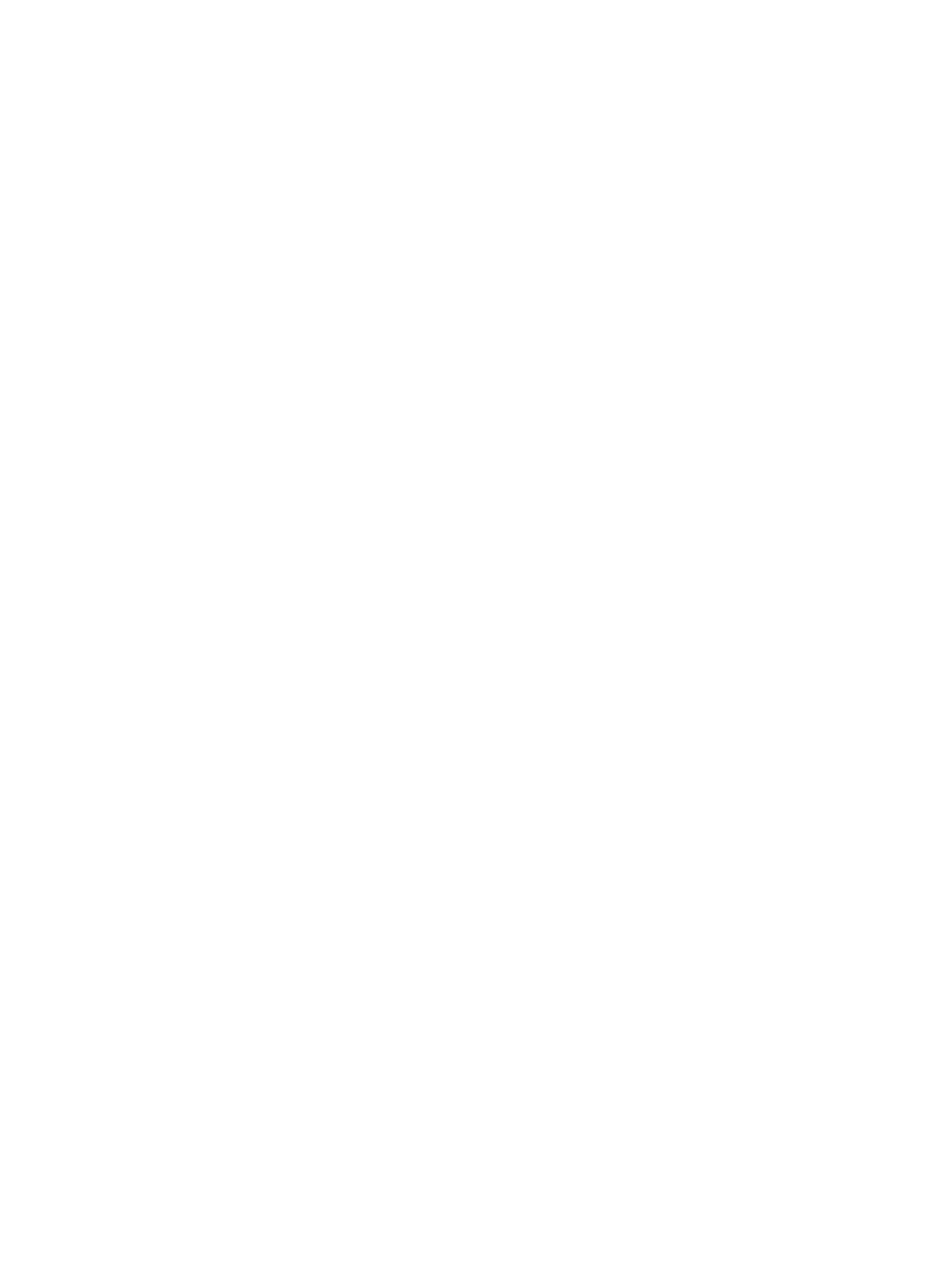
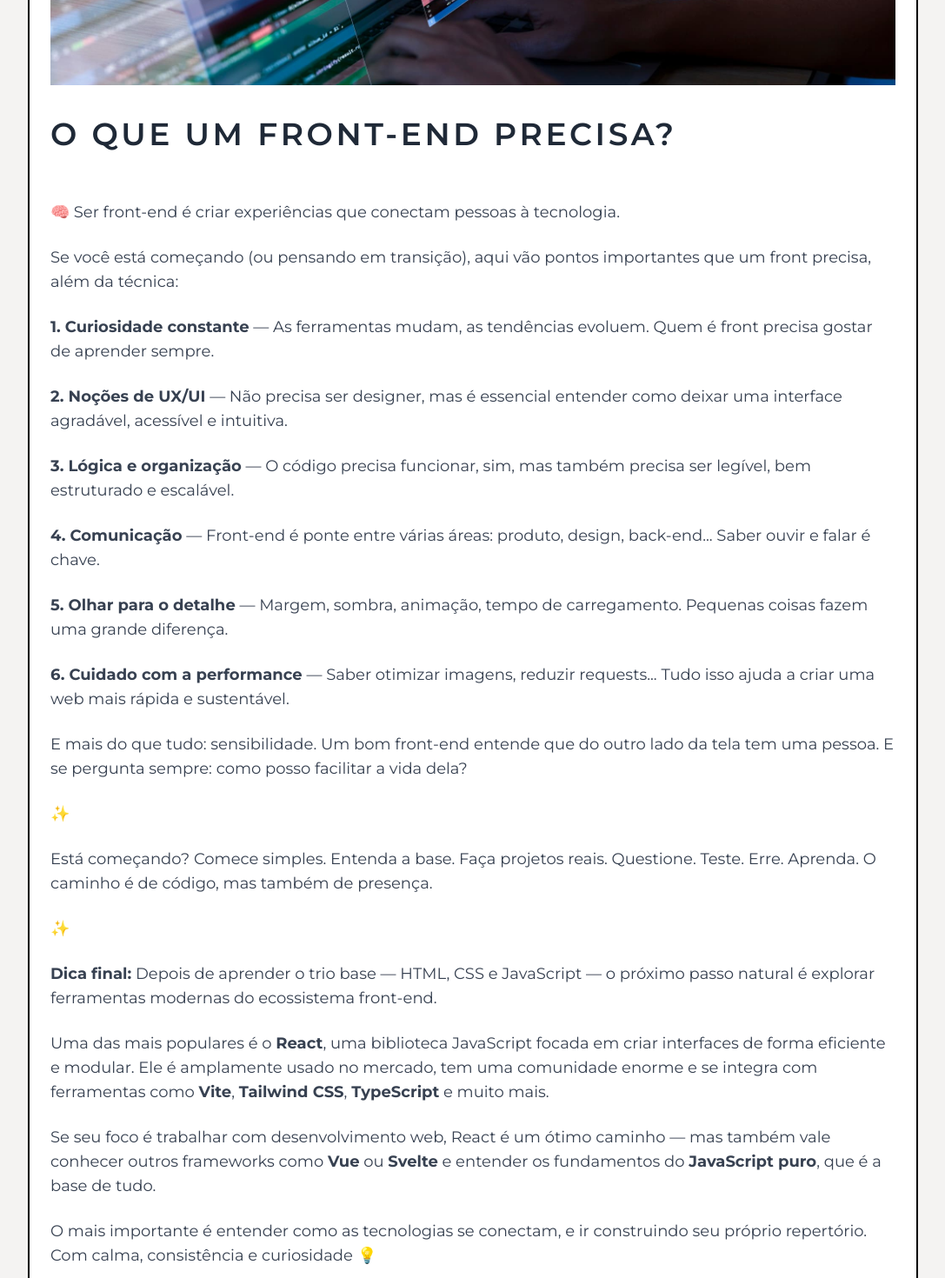
Before and after one commit to juliabacchi1/juliadev, a React (Vite) app: page /blog/frontend in a window 1280 px wide. Before the commit this address had no page. Shown: the part 500-1970 px from the top of the page at 87% size, without its empty margins (96-1183 px from the left). Before the commit the page ends 800 px from the top, so only its background shows below. Built offline with nearby package versions, Linux system fonts and the light colour scheme; a web font is replaced by a local one.

Commit message:
Novos postos para o blog

```diff
--- a/src/App.jsx
+++ b/src/App.jsx
@@ -3,6 +3,8 @@ import Portfolio from "./sections/Project";
 import PostLivros from "./components/PostLivros";
 import PostSeries from "./components/PostSeries";
 import PostMulher from "./components/PostMulher";
+import PostFrontEnd from "./components/PostFrontEnd";
+import PostDesign from "./components/PostDesign";
 
 export default function App() {
   return (
@@ -11,6 +13,8 @@ export default function App() {
       <Route path="/blog/livros" element={<PostLivros />} />
       <Route path="/blog/series" element={<PostSeries />} />
       <Route path="/blog/mulher" element={<PostMulher />} />
+      <Route path="/blog/frontend" element={<PostFrontEnd />} />
+      <Route path="/blog/design" element={<PostDesign />} />
     </Routes>
   );
 }
--- /dev/null
+++ b/src/components/PostDesign.jsx
@@ -0,0 +1,109 @@
+import PostTemplate from "./PostTemplate";
+
+export default function PostDesign() {
+  return (
+    <PostTemplate
+      title="Design para Devs: 5 princípios visuais que mudaram meu código"
+      image="/Design.jpg"
+      date="16/02/2025"
+    >
+      <p>
+        Quando comecei no front-end, eu achava que “design” era só sobre cor e
+        ícone. Mas aos poucos entendi que saber um pouco de design me tornava
+        uma dev mais completa, e que isso fazia TODA diferença no mercado.
+      </p>
+
+      <p>
+        Não é preciso virar designer, mas entender os **fundamentos visuais** e
+        de **experiência do usuário** te coloca quilômetros à frente.
+      </p>
+
+      <p>
+        Aqui vão alguns aprendizados que mudaram meu código (e minha visão):
+      </p>
+
+      <ul className="list-disc list-inside space-y-2">
+        <li>
+          <strong>Espaçamento é organização:</strong> padding e margin trazem
+          respiro e equilíbrio visual. Crie um sistema (tipo usar só múltiplos
+          de 4px ou 8px).
+        </li>
+        <li>
+          <strong>Hierarquia visual:</strong> títulos grandes, textos médios,
+          detalhes pequenos. Isso guia o olhar.
+        </li>
+        <li>
+          <strong>Tipografia importa:</strong> uma fonte clara, legível, com bom
+          espaçamento entre linhas muda tudo.
+        </li>
+        <li>
+          <strong>Alinhamento é elegância:</strong> quando tudo está alinhado,
+          transmite cuidado e profissionalismo.
+        </li>
+        <li>
+          <strong>Contraste é acessibilidade:</strong> sem contraste, ninguém
+          lê. Pense em quem usa óculos ou está no sol.
+        </li>
+      </ul>
+
+      <p>
+        🧠 Quer começar a aprender mais sobre design como dev? Aqui vão alguns
+        caminhos:
+      </p>
+
+      <ul className="list-disc list-inside space-y-2">
+        <li>
+          <strong>Estude UI/UX no seu tempo:</strong> canais como
+          <a
+            href="https://www.youtube.com/c/FluxAcademy"
+            target="_blank"
+            rel="noreferrer"
+            className="underline ml-1"
+          >
+            Flux Academy
+          </a>{" "}
+          ou
+          <a
+            href="https://www.youtube.com/c/RefactoringUI"
+            target="_blank"
+            rel="noreferrer"
+            className="underline ml-1"
+          >
+            Refactoring UI
+          </a>{" "}
+          são ótimos pontos de partida.
+        </li>
+        <li>
+          <strong>Siga perfis no Instagram/Twitter:</strong> como @figmadesign,
+          @ui__inspiration, @bradfrost ou @steveschoger.
+        </li>
+        <li>
+          <strong>Use ferramentas visuais:</strong> Figma, Penpot, Whimsical ou
+          até extensões como ColorZilla e WhatFont pra estudar sites que você
+          ama.
+        </li>
+        <li>
+          <strong>Pratique copiando interfaces:</strong> clone o layout de um
+          site no código. Você vai notar padrões incríveis.
+        </li>
+      </ul>
+
+      <p>
+        💡 <strong>Dica prática:</strong> abra um site que você acha bonito.
+        Observe os espaços, tamanhos, fontes. Use o inspetor do navegador.
+        Pergunte: por que isso me agrada visualmente?
+      </p>
+
+      <p>
+        💬 No mercado, devs que entendem de design são procurados porque criam
+        **experiências** e não só funcionalidades. E isso é cada vez mais
+        valorizado.
+      </p>
+
+      <p>
+        ✨ Aprender design é aprender a se comunicar melhor. Como devs, nosso
+        trabalho não é só fazer funcionar: É fazer sentido.
+      </p>
+    </PostTemplate>
+  );
+}
--- /dev/null
+++ b/src/components/PostFrontEnd.jsx
@@ -0,0 +1,95 @@
+import PostTemplate from "./PostTemplate";
+
+export default function PostFrontend() {
+  return (
+    <PostTemplate
+      title="O que um front-end precisa?"
+      image="/FrontEnd.jpg"
+      date="08/01/2025"
+    >
+      <p>
+        🧠 Ser front-end é criar experiências que conectam pessoas à tecnologia.
+      </p>
+
+      <p>
+        Se você está começando (ou pensando em transição), aqui vão pontos
+        importantes que um front precisa, além da técnica:
+      </p>
+
+      <p>
+        <strong>1. Curiosidade constante</strong> — As ferramentas mudam, as
+        tendências evoluem. Quem é front precisa gostar de aprender sempre.
+      </p>
+
+      <p>
+        <strong>2. Noções de UX/UI</strong> — Não precisa ser designer, mas é
+        essencial entender como deixar uma interface agradável, acessível e
+        intuitiva.
+      </p>
+
+      <p>
+        <strong>3. Lógica e organização</strong> — O código precisa funcionar,
+        sim, mas também precisa ser legível, bem estruturado e escalável.
+      </p>
+
+      <p>
+        <strong>4. Comunicação</strong> — Front-end é ponte entre várias áreas:
+        produto, design, back-end... Saber ouvir e falar é chave.
+      </p>
+
+      <p>
+        <strong>5. Olhar para o detalhe</strong> — Margem, sombra, animação,
+        tempo de carregamento. Pequenas coisas fazem uma grande diferença.
+      </p>
+
+      <p>
+        <strong>6. Cuidado com a performance</strong> — Saber otimizar imagens,
+        reduzir requests... Tudo isso ajuda a criar uma web mais rápida e
+        sustentável.
+      </p>
+
+      <p>
+        E mais do que tudo: sensibilidade. Um bom front-end entende que do outro
+        lado da tela tem uma pessoa. E se pergunta sempre: como posso facilitar
+        a vida dela?
+      </p>
+
+      <p>✨</p>
+
+      <p>
+        Está começando? Comece simples. Entenda a base. Faça projetos reais.
+        Questione. Teste. Erre. Aprenda. O caminho é de código, mas também de
+        presença.
+      </p>
+
+      <p>✨</p>
+
+      <p>
+        <strong>Dica final:</strong> Depois de aprender o trio base — HTML, CSS
+        e JavaScript — o próximo passo natural é explorar ferramentas modernas
+        do ecossistema front-end.
+      </p>
+
+      <p>
+        Uma das mais populares é o <strong>React</strong>, uma biblioteca
+        JavaScript focada em criar interfaces de forma eficiente e modular. Ele
+        é amplamente usado no mercado, tem uma comunidade enorme e se integra
+        com ferramentas como <strong>Vite</strong>,{" "}
+        <strong>Tailwind CSS</strong>, <strong>TypeScript</strong> e muito mais.
+      </p>
+
+      <p>
+        Se seu foco é trabalhar com desenvolvimento web, React é um ótimo
+        caminho — mas também vale conhecer outros frameworks como{" "}
+        <strong>Vue</strong> ou <strong>Svelte</strong> e entender os
+        fundamentos do <strong>JavaScript puro</strong>, que é a base de tudo.
+      </p>
+
+      <p>
+        O mais importante é entender como as tecnologias se conectam, e ir
+        construindo seu próprio repertório. Com calma, consistência e
+        curiosidade 💡
+      </p>
+    </PostTemplate>
+  );
+}
--- a/src/sections/Blog.jsx
+++ b/src/sections/Blog.jsx
@@ -35,16 +35,16 @@ const cards = [
     link: "/blog/series",
   },
   {
-    title: "O que front-end precisa",
+    title: "Seja um front-end",
     color: "bg-[#F05B28]",
     icon: svg5,
-    link: "/blog/novidades",
+    link: "/blog/frontend",
   },
   {
-    title: "Inteligência artificial",
+    title: "Design para devs",
     color: "bg-[#CCE6FF]",
     icon: svg6,
-    link: "/blog/novidades",
+    link: "/blog/design",
   },
   {
     title: "Mulheres na programação",
```
Also changed, not shown: public/Design.jpg (added), public/FrontEnd.jpg (added).
